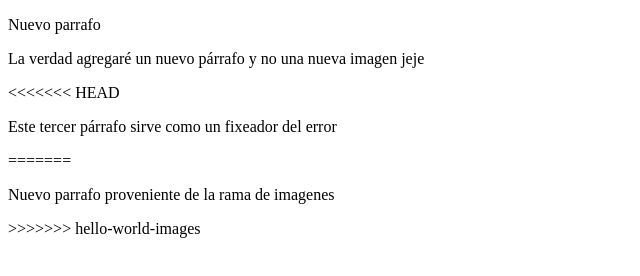
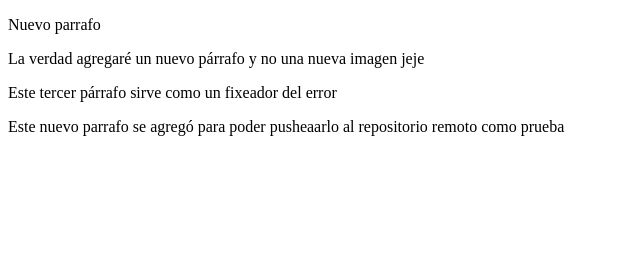
Before and after one commit to Paserno/hello-world, a plain HTML site: page index.html in a window 1280 px wide. Shown: the whole page, without its empty margins (0-640 px from the left). Drawn offline with Linux system fonts and the light colour scheme.

Commit message:
Nuevo párrafo en index.html para pushearlo al repositorio remoto

```diff
--- a/index.html
+++ b/index.html
@@ -8,10 +8,8 @@
 <body>
     <p>Nuevo parrafo</p>
     <p>La verdad agregaré un nuevo párrafo y no una nueva imagen jeje</p>
-<<<<<<< HEAD
     <p>Este tercer párrafo sirve como un fixeador del error</p>
-=======
-    <p>Nuevo parrafo proveniente de la rama de imagenes</p>
->>>>>>> hello-world-images
+
+    <p>Este nuevo parrafo se agregó para poder pusheaarlo al repositorio remoto como prueba</p>
 </body>
 </html>
```
